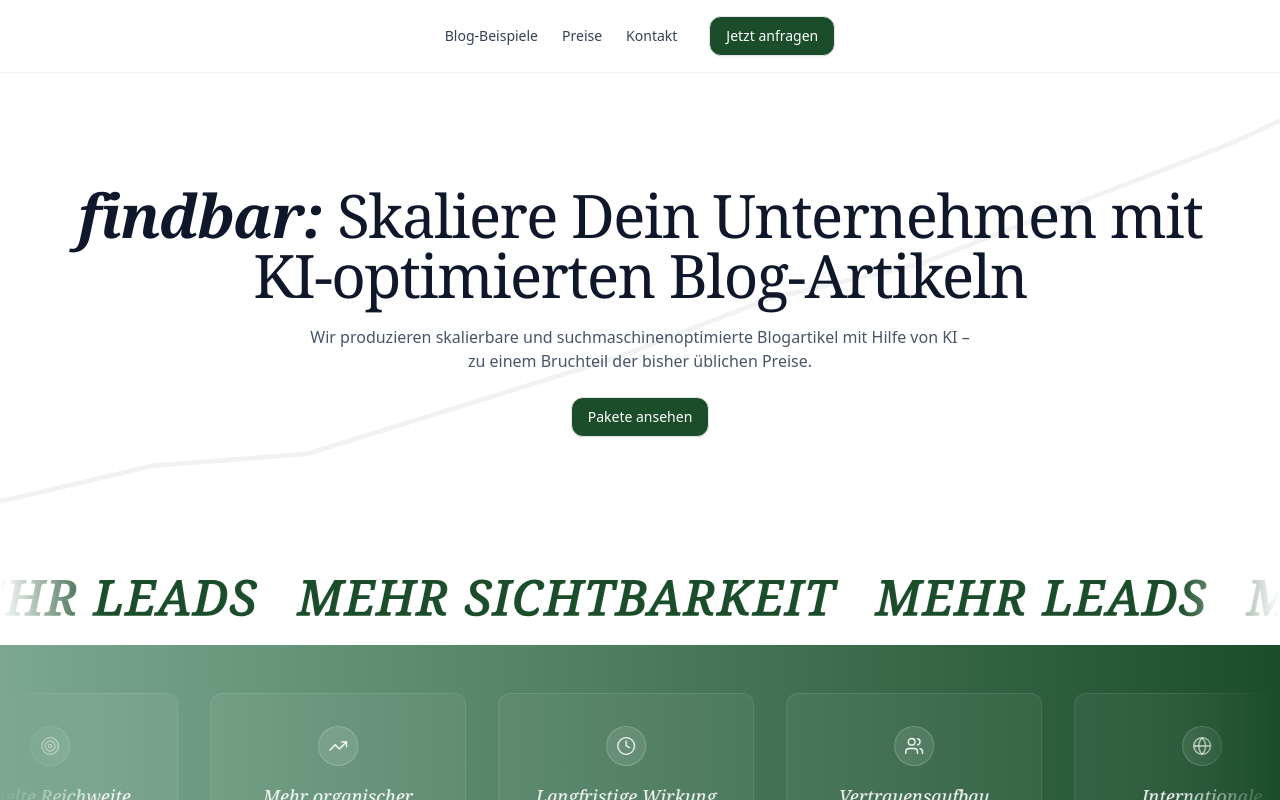
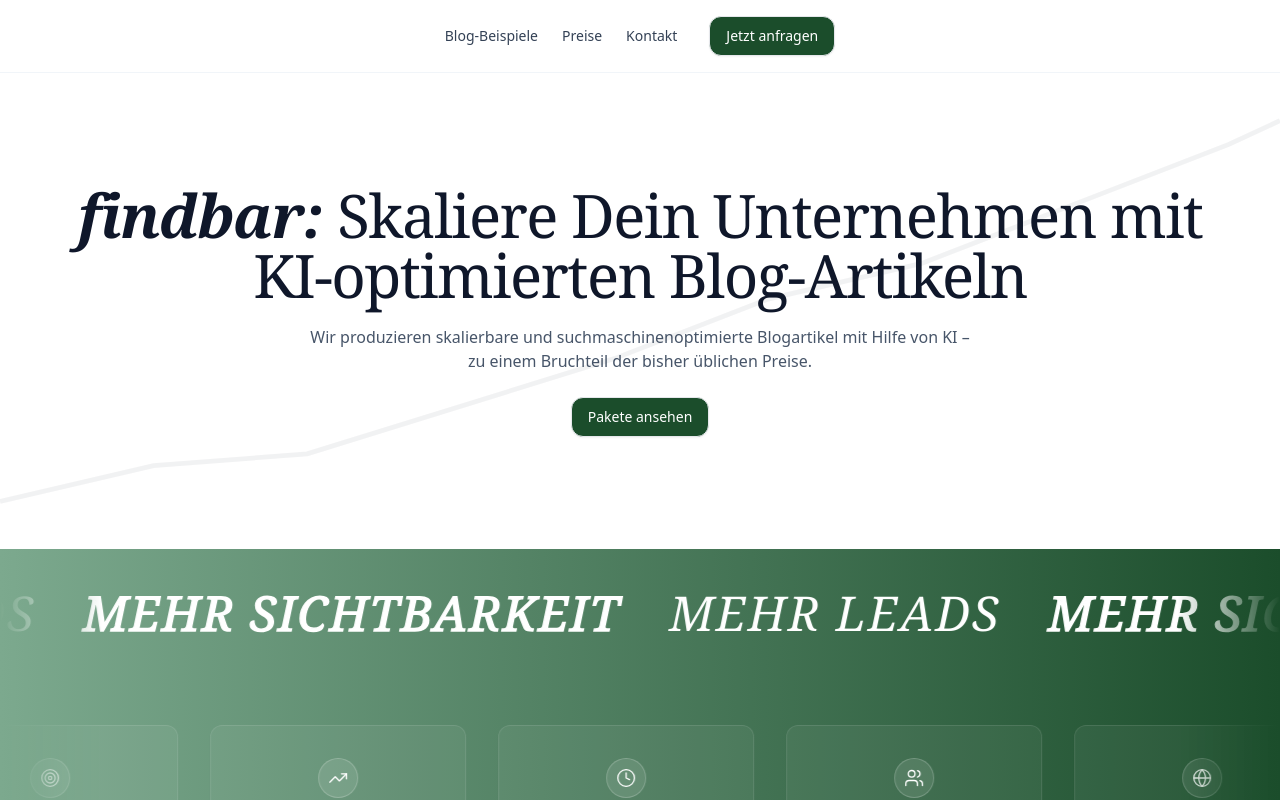
Before and after one commit to lennartnm/findbar_website, a Next.js app: page / in a window 1280 px wide. Shown: the top 800 px of the page. Built offline with nearby package versions, Linux system fonts and the light colour scheme.

Commit message:
Update page.tsx

```diff
--- a/src/app/page.tsx
+++ b/src/app/page.tsx
@@ -178,11 +178,15 @@ function Hero() {
   );
 }
 
-/* ---------------------- Leads Marquee (Outline, LTR) ---------------------- */
+/* ---------------------- Leads Marquee (Outline nur für "MEHR SICHTBARKEIT") ---------------------- */
 function LeadsMarquee() {
   const items = ["MEHR LEADS", "MEHR SICHTBARKEIT"];
+
   return (
-    <section className="relative overflow-hidden py-6 bg-white">
+    <section
+      className="relative overflow-hidden py-10"
+      style={{ background: `linear-gradient(90deg, ${RG300}, ${RG600})` }}
+    >
       <div
         className="relative mx-auto max-w-[100vw]"
         style={{
@@ -193,38 +197,51 @@ function LeadsMarquee() {
         }}
       >
         <div
-          className="flex w-max gap-10 will-change-transform"
-          style={{ animation: "marquee-ltr 30s linear infinite" }}
+          className="flex w-max gap-12 will-change-transform"
+          style={{ animation: "marquee-ltr 70s linear infinite" }} // langsamer
           aria-hidden
         >
           {[...Array(8)].flatMap((_, k) =>
-            items.map((word, i) => (
+            items.map((word, i) => {
+              const isSichtbarkeit =
+                word.toLowerCase() === "mehr sichtbarkeit";
+
+              return (
                 <span
                   key={`${k}-${i}`}
                   className={`text-3xl md:text-5xl italic ${serifClass} select-none`}
-                style={{
+                  style={
+                    isSichtbarkeit
+                      ? {
                           color: "transparent",
-                  WebkitTextStroke: `1.5px ${RG600}`, // Outline (Safari/Chromium)
-                  // Fallback für Browser ohne WebkitTextStroke:
-                  textShadow: `0 0 0 ${RG600}`,
+                          WebkitTextStroke: "1.5px #fff",
+                          textShadow: "0 0 0 #fff", // Fallback
                           letterSpacing: "0.04em",
-                }}
+                        }
+                      : {
+                          color: "#ffffff",
+                          letterSpacing: "0.04em",
+                        }
+                  }
                 >
                   {word}
                 </span>
-            ))
+              );
+            })
           )}
         </div>
       </div>
+
       <style>{`
         @keyframes marquee-ltr {
-          from { transform: translateX(-50%); }
+          from { transform: translateX(-60%); }
           to   { transform: translateX(0); }
         }
       `}</style>
     </section>
   );
 }
+
 
 
 /* ---------------------- Benefits Marquee ---------------------- */
```
Lines whose indentation alone changed are shown as unchanged.
